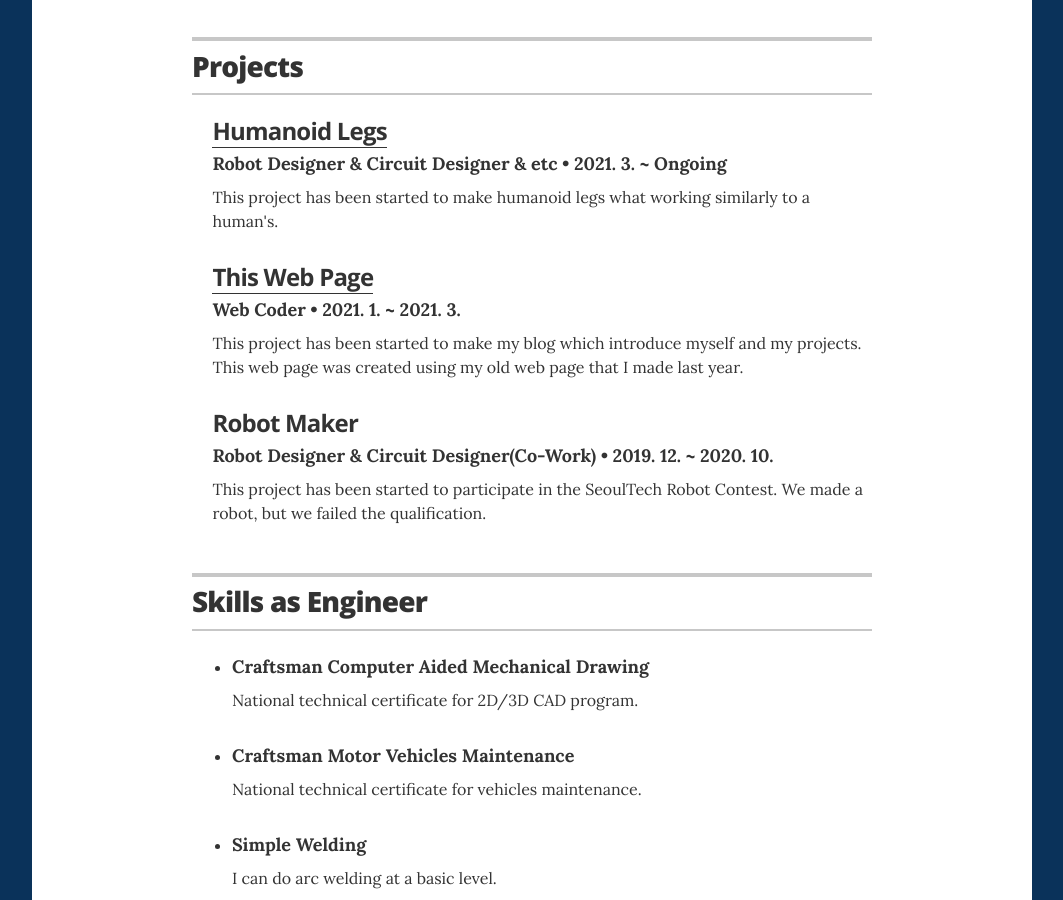
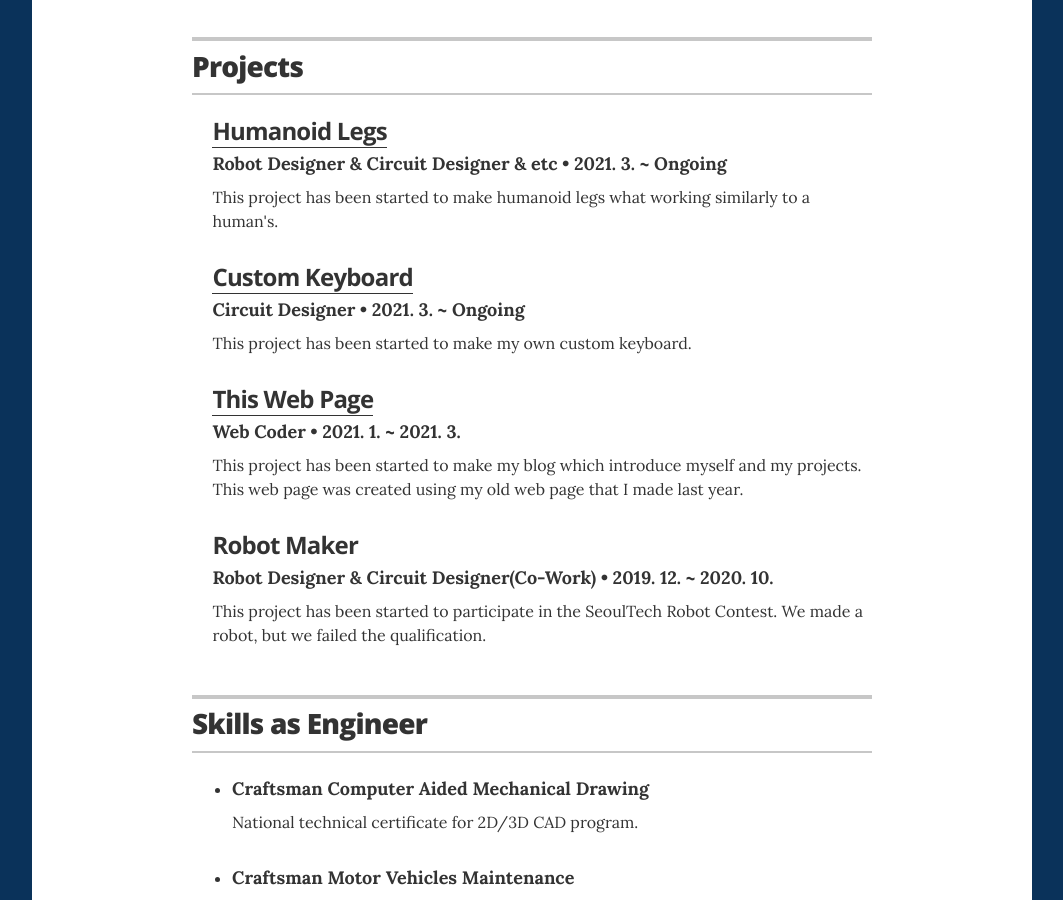
Before and after one commit to Hia-ru/Hia-ru.github.io, a Jekyll site: the page built from index.html, in a window 1280 px wide and 900 px high, scrolled down 600 px. Shown: the whole window, without its empty margins (108-1171 px from the left). Built offline with Jekyll 4.4.1, drawn with Linux system fonts in a browser that asks for light colours.

Commit message:
add project

```diff
--- a/_data/projects.yml
+++ b/_data/projects.yml
@@ -12,6 +12,12 @@
   url: "https://github.com/Hia-ru/Humanoid-Legs"
   description: This project has been started to make humanoid legs what working similarly to a human's.
 
+- project: Custom Keyboard
+  role: Circuit Designer
+  duration: 2021. 3. ~ Ongoing
+  url: ""
+  description: This project has been started to make my own custom keyboard.
+
 - project: This Web Page
   role: Web Coder
   duration: 2021. 1. ~ 2021. 3.
```
